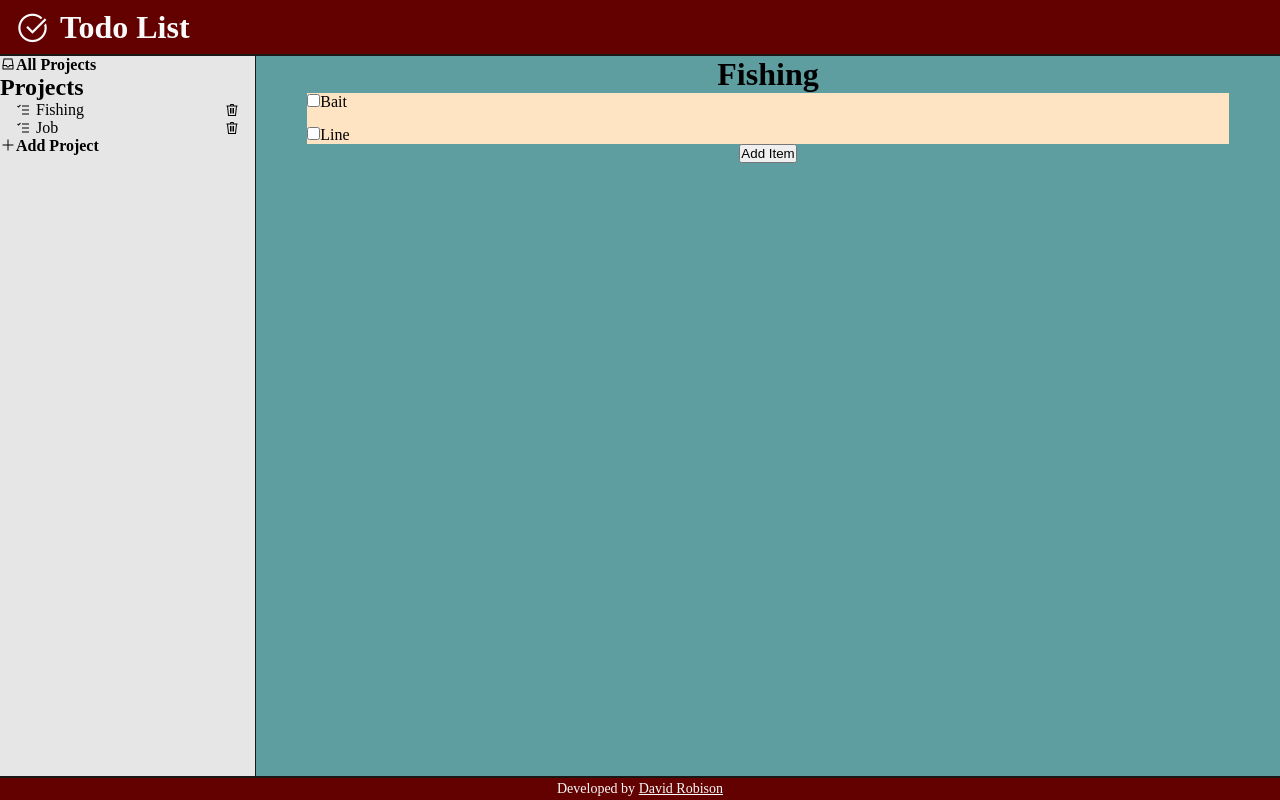
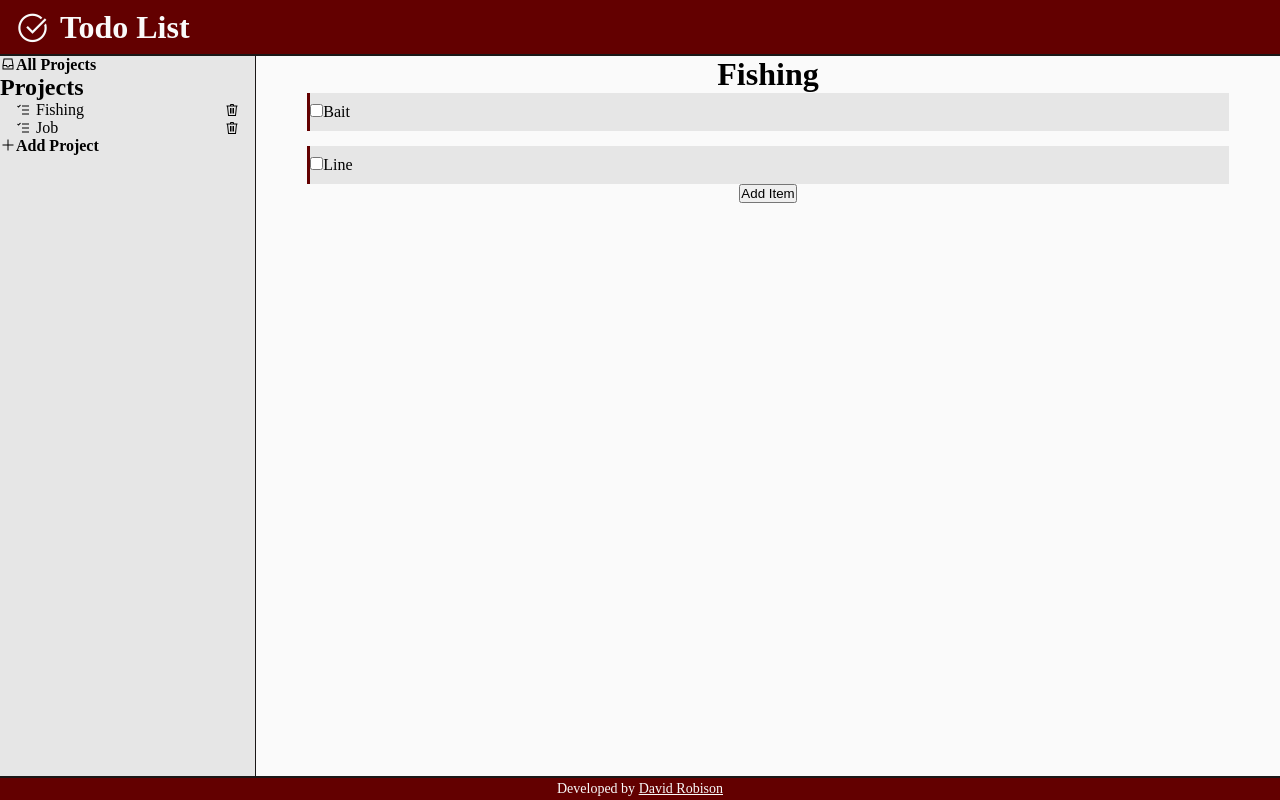
Before and after one commit to robisonwebdev/todo-react, a React (Create React App) app: page / in a window 1280 px wide. Built offline with nearby package versions, Linux system fonts and the light colour scheme.

Commit message:
Setup background-color, border-left, padding, height and width on .item

```diff
--- a/src/styles/Lists.css
+++ b/src/styles/Lists.css
@@ -3,7 +3,7 @@
     flex-direction: column;
     align-items: center;
 
-    background-color: cadetblue;
+    background-color: var(--white);
 
     height: 100%;
     width: 80%;
@@ -16,8 +16,15 @@
     justify-content: center;
     gap: 15px;
 
-    background-color: bisque;
-
     height: auto;
     width: 90%;
 }
+
+.item {
+    background-color: var(--darkerWhite);
+    border-left: 3px solid var(--red);
+    padding: 10px 0;
+
+    height: auto;
+    width: 100%;
+}
```
